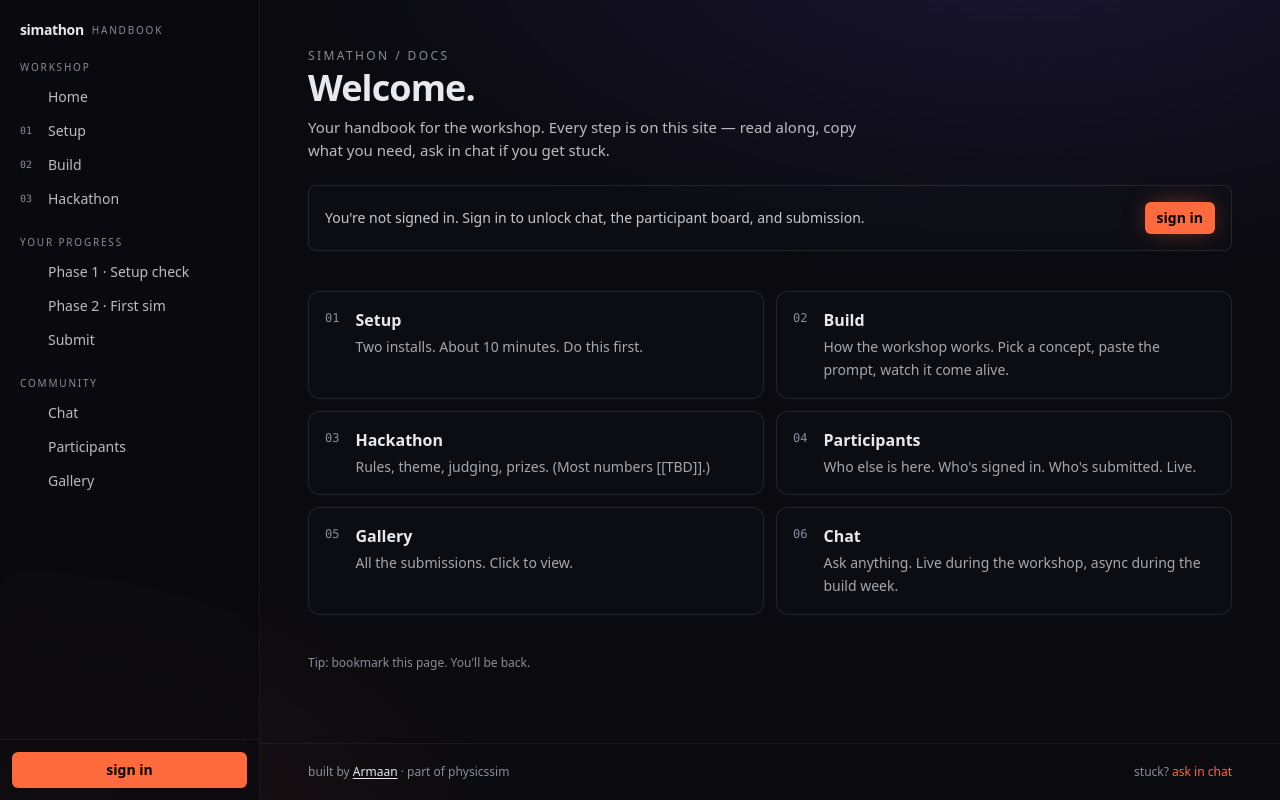
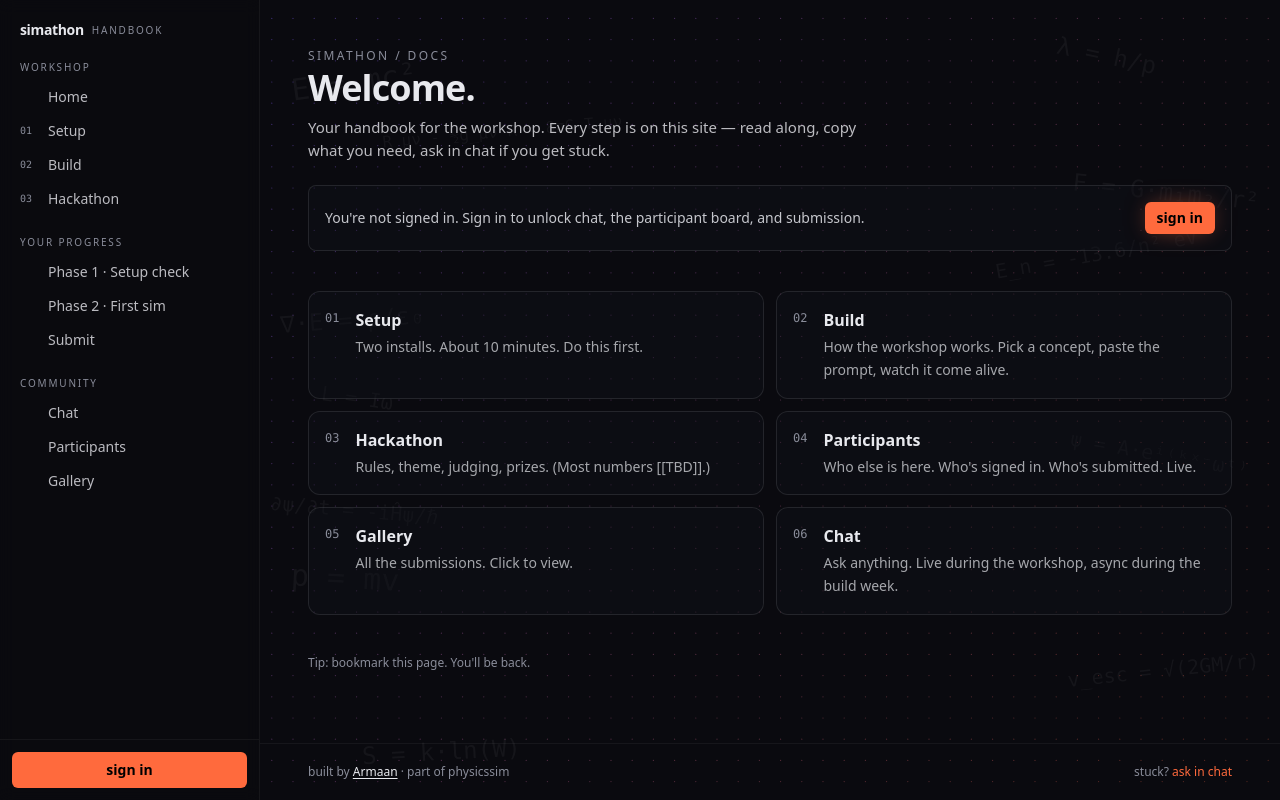
Before and after one commit to Kukyos/simathon, a Next.js app: page / in a window 1280 px wide. Built offline with nearby package versions, Linux system fonts and the light colour scheme; no server answers.

Commit message:
fix: make body transparent so dotfield bg actually paints

```diff
--- a/app/globals.css
+++ b/app/globals.css
@@ -4,17 +4,17 @@
 
 :root { color-scheme: dark; }
 
-html, body {
+html {
   background: #0a0a0f;
   color: #e8e9ee;
   min-height: 100%;
 }
 
+/* body must be transparent so fixed -z-10 DotField is visible */
 body {
-  background:
-    radial-gradient(1200px 600px at 80% -10%, rgba(124, 92, 255, 0.15), transparent 60%),
-    radial-gradient(900px 600px at 0% 110%, rgba(255, 106, 61, 0.10), transparent 60%),
-    #0a0a0f;
+  background: transparent;
+  color: #e8e9ee;
+  min-height: 100%;
 }
 
 /* Code blocks */
```
